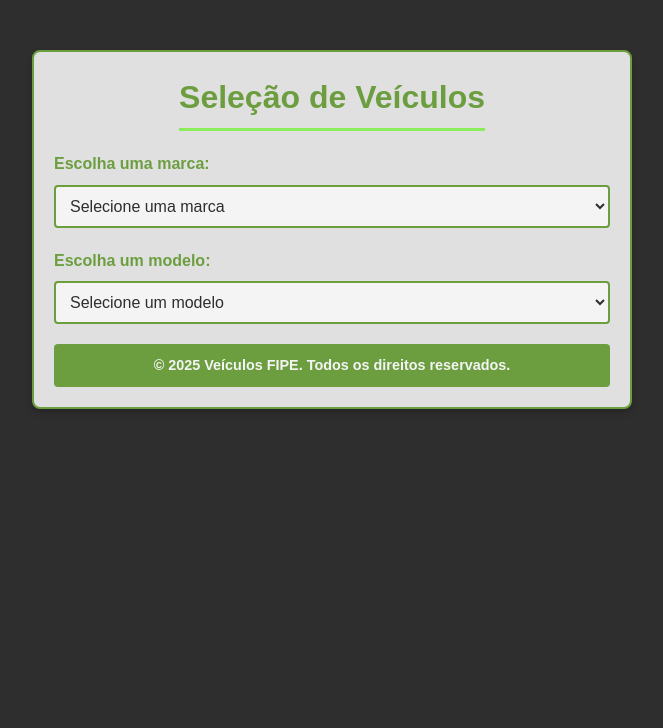
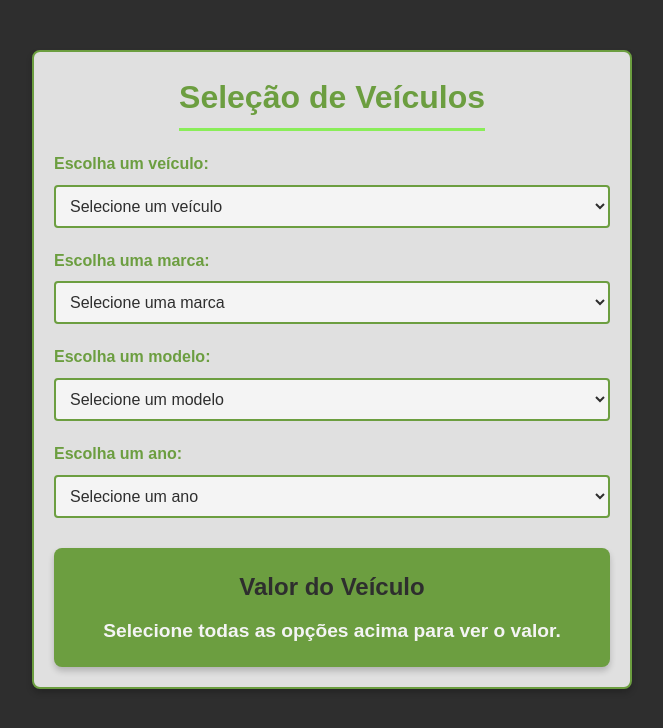
Before and after one commit to JG-Souza/FIPE-Vehicle-Price-Checker, a Flask app: page / in a window 1280 px wide. Shown: the top 728 px of the page, without its empty margins (308-971 px from the left). Run offline with Flask 3, Linux system fonts and the light colour scheme; data that the repository does not hold is empty.

Commit message:
finalizado

```diff
--- a/app/__init__.py
+++ b/app/__init__.py
@@ -4,6 +4,6 @@ app = Flask(__name__)
 
 
 
-from app.controllers import controller
+from app.controllers import routes
 
 from app.services import api_service
--- a/app/controllers/controller.py
+++ /dev/null
@@ -1,24 +0,0 @@
-from flask import render_template, jsonify, request, jsonify
-from app import app
-from app.services.api_service import ApiService
-
-
-@app.route('/', methods=['GET', 'POST'])
-def ver_marcas_carros():
-    marcas = ApiService.get_data("carros/marcas", {})
-    modelos = []
-    marca_selecionada = None
-
-    if request.method == 'POST':
-        marca_selecionada = request.form.get("marcas")
-        if marca_selecionada:
-            modelos_data = ApiService.get_data(f"carros/marcas/{marca_selecionada}/modelos")
-            if modelos_data and "modelos" in modelos_data:
-                modelos = modelos_data["modelos"]
-
-    return render_template(
-        'example.html',
-        marcas=marcas,
-        modelos=modelos,
-        marca_selecionada=marca_selecionada
-    )
--- /dev/null
+++ b/app/controllers/routes.py
@@ -0,0 +1,53 @@
+from flask import render_template, jsonify
+from app import app
+from app.services.api_service import ApiService
+
+
+@app.route('/')
+def home():
+    # Inicializa sem carregar marcas, pois dependerão do tipo de veículo selecionado
+    return render_template('index.html')
+
+
+@app.route('/<veiculo>/marcas')
+def obter_marcas(veiculo):
+    # Busca as marcas com base no tipo de veículo
+    marcas = ApiService.get_data(f"{veiculo}/marcas", {})
+    if marcas:
+        return jsonify(marcas)
+    else:
+        return render_template('erro.html')
+
+
+@app.route('/<veiculo>/marcas/<marca_codigo>/modelos')
+def obter_modelos(veiculo, marca_codigo):
+    # Busca os modelos de uma marca específica
+    modelos_data = ApiService.get_data(f"{veiculo}/marcas/{marca_codigo}/modelos")
+    if modelos_data and "modelos" in modelos_data:
+        return jsonify(modelos_data["modelos"])
+    else:
+        return render_template('erro.html')
+
+
+@app.route('/<veiculo>/marcas/<marca_codigo>/modelos/<modelo_codigo>/anos')
+def obter_anos(veiculo, marca_codigo, modelo_codigo):
+    # Busca os anos de um modelo específico
+    anos_data = ApiService.get_data(
+        f"{veiculo}/marcas/{marca_codigo}/modelos/{modelo_codigo}/anos"
+    )
+    if anos_data:
+        return jsonify(anos_data)
+    else:
+        return render_template('erro.html')
+
+
+@app.route('/<veiculo>/marcas/<marca_codigo>/modelos/<modelo_codigo>/anos/<ano_codigo>')
+def obter_valor_veiculo(veiculo, marca_codigo, modelo_codigo, ano_codigo):
+    # Faz a requisição para obter o valor do veículo
+    valor_data = ApiService.get_data(
+        f"{veiculo}/marcas/{marca_codigo}/modelos/{modelo_codigo}/anos/{ano_codigo}"
+    )
+    if valor_data:
+        return jsonify(valor_data)
+    else:
+        return render_template('erro.html')
--- a/app/services/api_service.py
+++ b/app/services/api_service.py
@@ -13,6 +13,3 @@ class ApiService:
         except requests.exceptions.RequestException as e:
             print(f"Erro ao acessar a API: {e}")
             return None
-
-
-# Uma aplicação web para saber o valor de um veículo de acordo com a tabela fipe
--- a/app/static/css/style.css
+++ b/app/static/css/style.css
@@ -71,18 +71,23 @@ label {
   box-shadow: 0 0 6px var(--verde); /* Brilho leve ao focar */
 }
 
-footer {
+.resultado {
+  margin-top: 30px;
+  padding: 20px;
+  background-color: var(--verde-escuro); /* Fundo verde para destaque */
+  color: var(--branco); /* Texto branco */
+  border-radius: 8px;
   text-align: center;
-  margin-top: 20px;
-  font-size: 0.9rem;
-  color: var(--cinza-escuro); /* Texto escuro para contraste */
+  box-shadow: 0 4px 6px rgba(0, 0, 0, 0.2);
 }
 
-footer p {
-  margin: 0;
-  background-color: var(--verde-escuro); /* Fundo do rodapé em verde-escuro */
-  color: var(--branco); /* Texto claro no rodapé */
-  padding: 10px;
-  border-radius: 4px;
-  font-weight: bold; /* Texto em destaque */
+.resultado h2 {
+  font-size: 1.5rem;
+  margin-bottom: 10px;
+  color: var(--cinza-escuro); /* Texto em destaque escuro */
 }
+
+.resultado p {
+  font-size: 1.2rem;
+  font-weight: bold;
+}
--- /dev/null
+++ b/app/static/js/vehicle.js
@@ -0,0 +1,108 @@
+document.addEventListener("DOMContentLoaded", function () {
+  const veiculoSelect = document.getElementById("veiculo");
+  const marcasSelect = document.getElementById("marcas");
+  const modelosSelect = document.getElementById("modelos");
+  const anosSelect = document.getElementById("anos");
+  const valorVeiculo = document.getElementById("valor-veiculo");
+
+  // Preenche um dropdown com opções baseadas em um array de objetos
+  const preencherDropdown = (selectElement, items, placeholder) => {
+    selectElement.innerHTML = `<option value="" disabled selected>${placeholder}</option>`;
+    items.forEach((item) => {
+      const option = document.createElement("option");
+      option.value = item.codigo;
+      option.textContent = item.nome || item.anoModelo;
+      selectElement.appendChild(option); // entenedr o que essa linha faz
+    });
+  };
+
+  // Limpa todas as opções de um dropdown e define um placeholder quando dependências anteriores mudam (por exemplo, ao escolher outro veículo, limpa as marcas, modelos e anos)
+  const limparDropdown = (selectElement, placeholder) => {
+    selectElement.innerHTML = `<option value="" disabled selected>${placeholder}</option>`;
+  };
+
+  // Faz uma requisição GET para a URL especificada e, ao receber os dados, preenche o dropdown
+  const carregarDados = async (url, selectElement, placeholder) => {
+    try {
+      const response = await fetch(url);
+      const data = await response.json();
+      preencherDropdown(selectElement, data, placeholder);
+    } catch (error) {
+      limparDropdown(selectElement, "Erro ao carregar dados");
+    }
+  };
+
+  //Os eventos de change são adicionados a cada dropdown para carregar os próximos dados com base na seleção atual
+
+  // Quando o veículo é selecionado, limpa os dropdowns dependentes (marcas, modelos, anos) e busca as marcas disponíveis para o veículo selecionado.
+  veiculoSelect.addEventListener("change", () => {
+    const veiculo = veiculoSelect.value;
+    if (veiculo) {
+      limparDropdown(marcasSelect, "Carregando marcas...");
+      limparDropdown(modelosSelect, "Selecione um modelo");
+      limparDropdown(anosSelect, "Selecione um ano");
+      valorVeiculo.textContent =
+        "Selecione todas as opções acima para ver o valor.";
+      carregarDados(`/${veiculo}/marcas`, marcasSelect, "Selecione uma marca");
+    }
+  });
+
+  marcasSelect.addEventListener("change", () => {
+    const veiculo = veiculoSelect.value;
+    const marcaCodigo = marcasSelect.value;
+    if (veiculo && marcaCodigo) {
+      limparDropdown(modelosSelect, "Carregando modelos...");
+      limparDropdown(anosSelect, "Selecione um ano");
+      valorVeiculo.textContent =
+        "Selecione todas as opções acima para ver o valor.";
+      carregarDados(
+        `/${veiculo}/marcas/${marcaCodigo}/modelos`,
+        modelosSelect,
+        "Selecione um modelo"
+      );
+    }
+  });
+
+  modelosSelect.addEventListener("change", () => {
+    const veiculo = veiculoSelect.value;
+    const marcaCodigo = marcasSelect.value;
+    const modeloCodigo = modelosSelect.value;
+    if (veiculo && marcaCodigo && modeloCodigo) {
+      limparDropdown(anosSelect, "Carregando anos...");
+      valorVeiculo.textContent =
+        "Selecione todas as opções acima para ver o valor.";
+      carregarDados(
+        `/${veiculo}/marcas/${marcaCodigo}/modelos/${modeloCodigo}/anos`,
+        anosSelect,
+        "Selecione um ano"
+      );
+    }
+  });
+
+  anosSelect.addEventListener("change", async () => {
+    const veiculo = veiculoSelect.value;
+    const marcaCodigo = marcasSelect.value;
+    const modeloCodigo = modelosSelect.value;
+    const anoCodigo = anosSelect.value;
+
+    if (veiculo && marcaCodigo && modeloCodigo && anoCodigo) {
+      valorVeiculo.textContent = "Carregando valor...";
+      try {
+        const response = await fetch(
+          `/${veiculo}/marcas/${marcaCodigo}/modelos/${modeloCodigo}/anos/${anoCodigo}`
+        );
+        const data = await response.json();
+
+        if (data && data.Valor) {
+          valorVeiculo.textContent = `O valor do veículo é ${data.Valor}.`;
+        } else {
+          valorVeiculo.textContent =
+            "Não foi possível obter o valor do veículo.";
+        }
+      } catch (error) {
+        console.error("Erro ao carregar valor do veículo:", error);
+        valorVeiculo.textContent = "Erro ao carregar o valor do veículo.";
+      }
+    }
+  });
+});
--- a/app/templates/example.html
+++ /dev/null
@@ -1,44 +0,0 @@
-<!DOCTYPE html>
-<html lang="pt-BR">
-<head>
-    <meta charset="UTF-8">
-    <meta name="viewport" content="width=device-width, initial-scale=1.0">
-    <title>Escolha uma marca e modelo</title>
-    <link rel="stylesheet" href="{{ url_for('static', filename='css/style.css') }}">
-</head>
-<body>
-    <div class="container">
-        <header>
-            <h1>Seleção de Veículos</h1>
-        </header>
-        <main>
-            <form method="POST" action="{{ url_for('ver_marcas_carros') }}">
-                <section class="form-group">
-                    <label for="marcas">Escolha uma marca:</label>
-                    <select id="marcas" name="marcas" class="select-input" onchange="this.form.submit()">
-                        <option value="" disabled {% if not marca_selecionada %}selected{% endif %}>Selecione uma marca</option>
-                        {% for marca in marcas %}
-                        <option value="{{ marca['codigo'] }}" {% if marca_selecionada == marca['codigo'] %}selected{% endif %}>
-                            {{ marca['nome'] }}
-                        </option>
-                        {% endfor %}
-                    </select>
-                </section>
-
-                <section class="form-group">
-                    <label for="modelos">Escolha um modelo:</label>
-                    <select id="modelos" name="modelos" class="select-input">
-                        <option value="" disabled {% if not modelos %}selected{% endif %}>Selecione um modelo</option>
-                        {% for modelo in modelos %}
-                        <option value="{{ modelo['codigo'] }}">{{ modelo['nome'] }}</option>
-                        {% endfor %}
-                    </select>
-                </section>
-            </form>
-        </main>
-        <footer>
-            <p>© 2025 Veículos FIPE. Todos os direitos reservados.</p>
-        </footer>
-    </div>
-</body>
-</html>
--- /dev/null
+++ b/app/templates/index.html
@@ -0,0 +1,59 @@
+<!DOCTYPE html>
+<html lang="pt-BR">
+  <head>
+    <meta charset="UTF-8" />
+    <meta name="viewport" content="width=device-width, initial-scale=1.0" />
+    <title>Frank | Home</title>
+    <link
+      rel="stylesheet"
+      href="{{ url_for('static', filename='css/style.css') }}"
+    />
+  </head>
+  <body>
+    <div class="container">
+      <header>
+        <h1>Seleção de Veículos</h1>
+      </header>
+      <main>
+        <section class="form-group">
+          <label for="veiculo">Escolha um veículo:</label>
+          <select id="veiculo" class="select-input">
+            <option value="" disabled selected>Selecione um veículo</option>
+            <option value="carros">Carros</option>
+            <option value="motos">Motos</option>
+            <option value="caminhoes">Caminhões</option>
+          </select>
+        </section>
+
+        <section class="form-group">
+          <label for="marcas">Escolha uma marca:</label>
+          <select id="marcas" class="select-input">
+            <option value="" disabled selected>Selecione uma marca</option>
+          </select>
+        </section>
+
+        <section class="form-group">
+          <label for="modelos">Escolha um modelo:</label>
+          <select id="modelos" class="select-input">
+            <option value="" disabled selected>Selecione um modelo</option>
+          </select>
+        </section>
+
+        <section class="form-group">
+          <label for="anos">Escolha um ano:</label>
+          <select id="anos" class="select-input">
+            <option value="" disabled selected>Selecione um ano</option>
+          </select>
+        </section>
+
+        <section id="resultado" class="resultado">
+          <h2>Valor do Veículo</h2>
+          <p id="valor-veiculo">
+            Selecione todas as opções acima para ver o valor.
+          </p>
+        </section>
+      </main>
+    </div>
+    <script src="{{ url_for('static', filename='js/vehicle.js') }}"></script>
+  </body>
+</html>
```
Also changed, not shown: app/static/css/erro.css (added, +65 -0 lines), app/templates/erro.html (added, +22 -0 lines).
